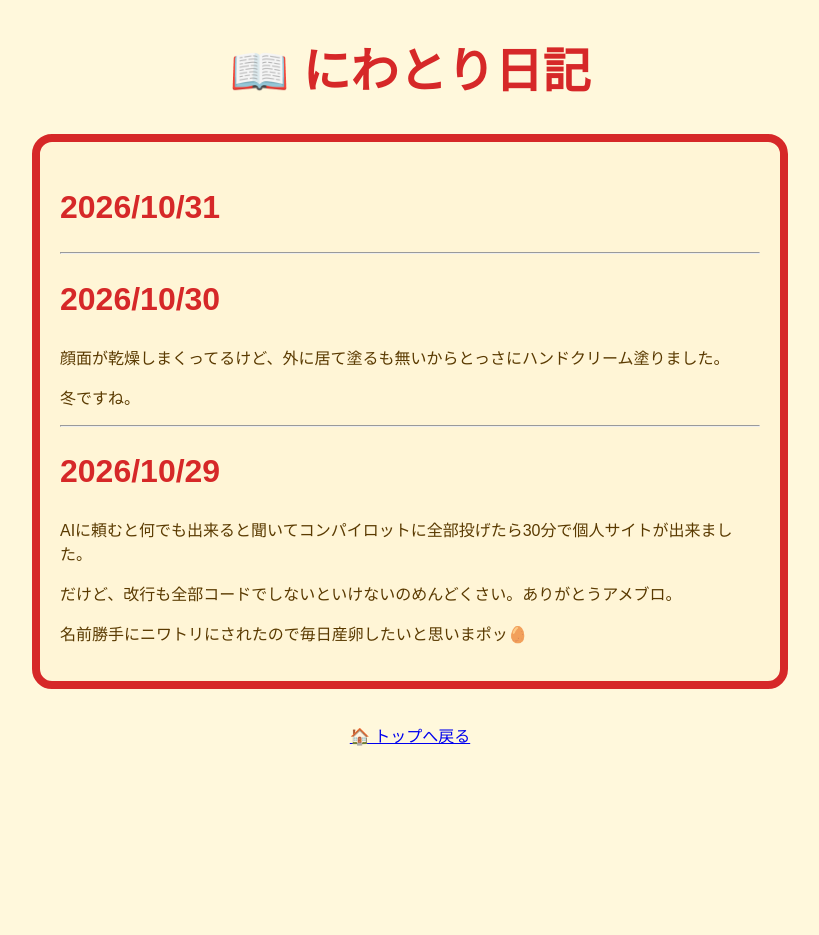
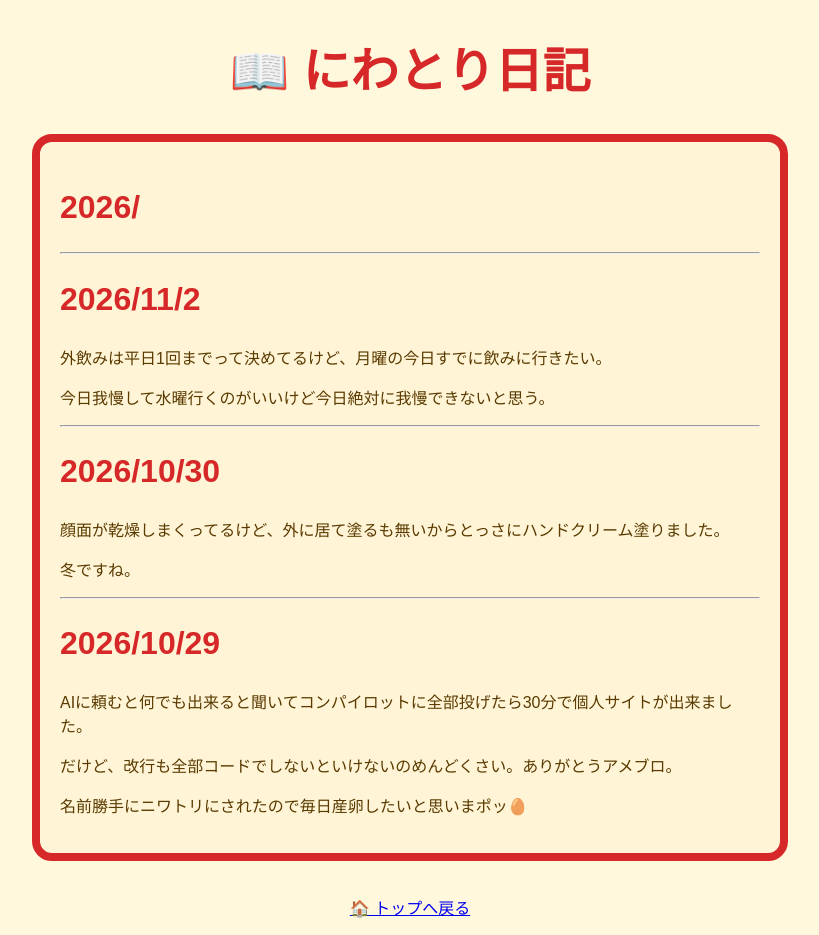
Before and after one commit to jinkokammiryo/jinkokammiryo.github.io, a plain HTML site: page diary.html in a window 1280 px wide. Shown: the whole page, without its empty margins (230-1049 px from the left). Before the commit the page ends 800 px from the top, so only its background shows below. Drawn offline with Linux system fonts and the light colour scheme.

Commit message:
Update diary.html

```diff
--- a/diary.html
+++ b/diary.html
@@ -29,13 +29,27 @@ border-radius:20px;
 background-color:#FFF5D6;
 text-align:left;
 ">
-
 <h2 style="font-size:32px;color:#D62828;">
-2026/10/31
+2026/
 </h2>
 
 <p>
 
+</p>
+
+<hr>
+
+
+<h2 style="font-size:32px;color:#D62828;">
+2026/11/2
+</h2>
+
+<p>
+外飲みは平日1回までって決めてるけど、月曜の今日すでに飲みに行きたい。
+</p>
+
+<p>
+今日我慢して水曜行くのがいいけど今日絶対に我慢できないと思う。
 </p>
 
 <hr>
```
